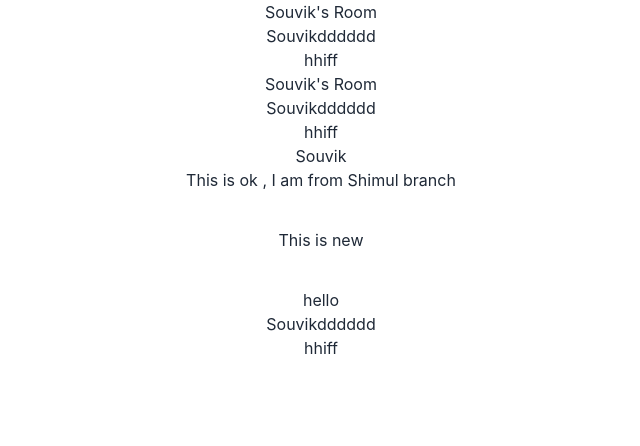
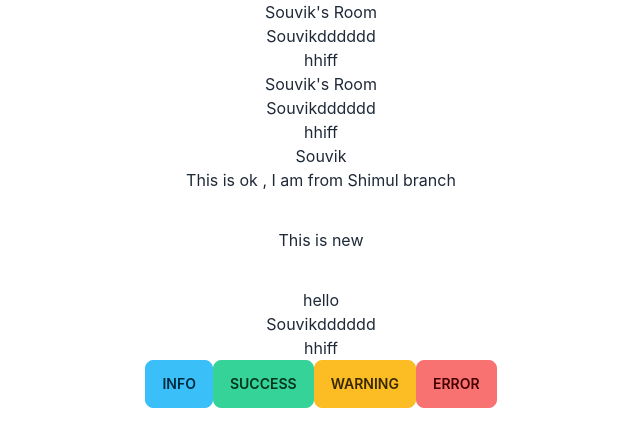
Before and after one commit to souvikhalder92/hello-blog-client, a React (Create React App) app: page / in a window 1280 px wide. Shown: the top 446 px of the page, without its empty margins (319-959 px from the left). Built offline with nearby package versions, Linux system fonts and the light colour scheme.

Commit message:
npm i react-router-dom disi

```diff
--- a/package.json
+++ b/package.json
@@ -9,6 +9,7 @@
     "daisyui": "^2.46.0",
     "react": "^18.2.0",
     "react-dom": "^18.2.0",
+    "react-router-dom": "^6.6.1",
     "react-scripts": "5.0.1",
     "web-vitals": "^2.1.4"
   },
--- a/src/App.js
+++ b/src/App.js
@@ -15,6 +15,10 @@
       <h1>hello </h1>
       <h1>Souvikdddddd</h1>
       <p>hhiff</p>
+      <button className="btn btn-info">Info</button>
+      <button className="btn btn-success">Success</button>
+      <button className="btn btn-warning">Warning</button>
+      <button className="btn btn-error">Error</button>
     </div>
   );
 }
```
Also changed, not shown: 1 other file (tests, documents, lock files or other folders).
